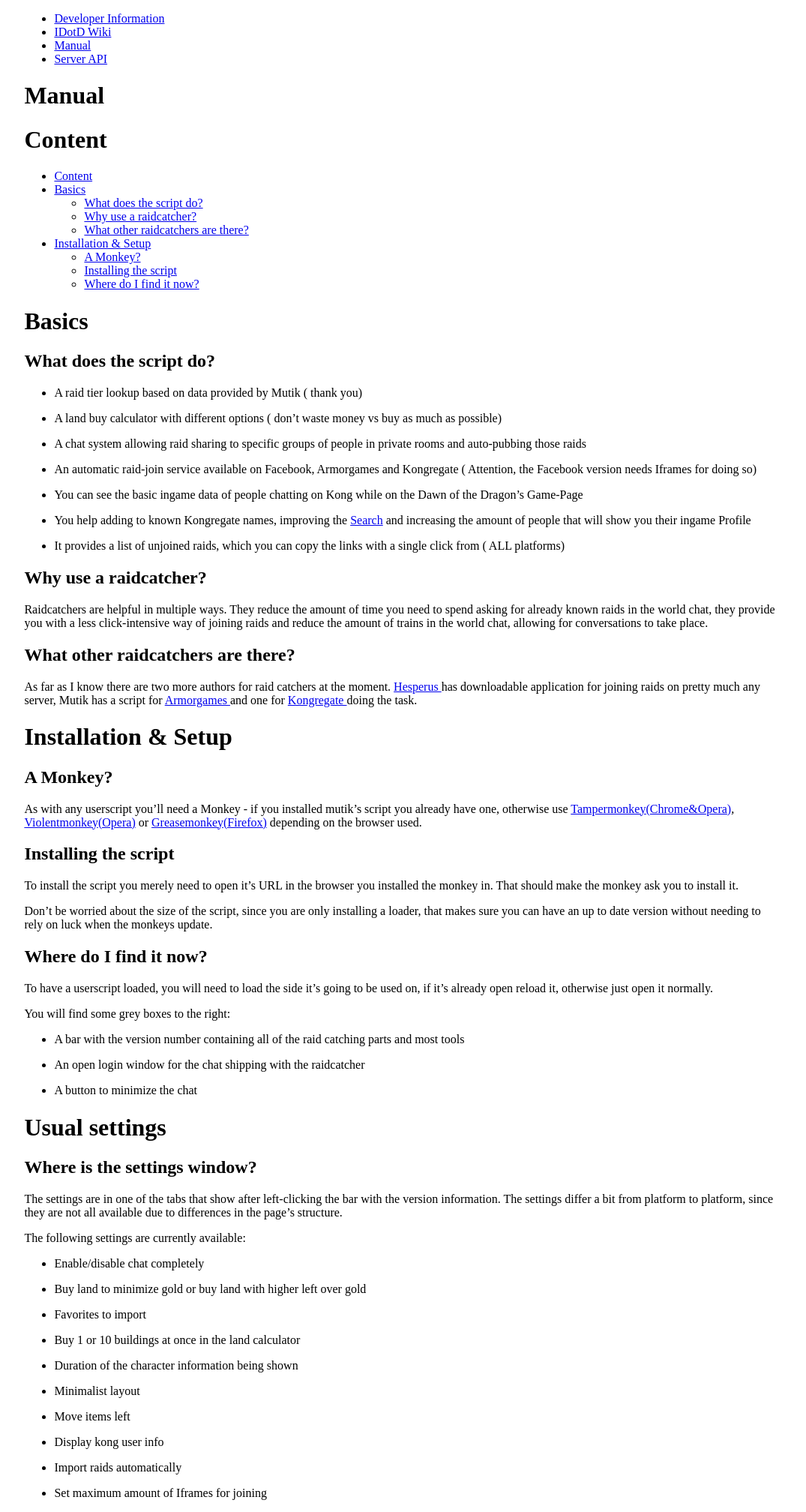
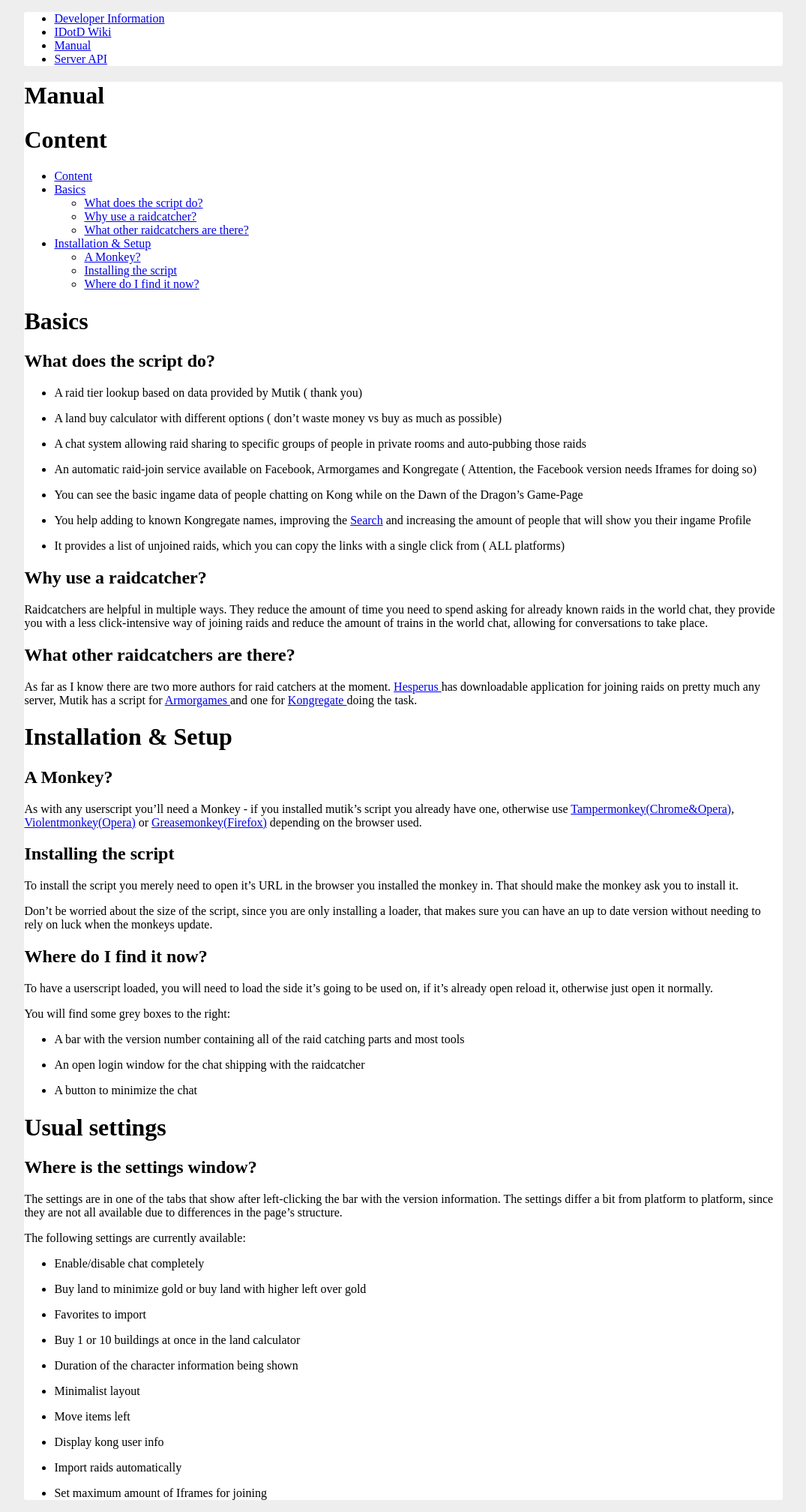
Before and after one commit to IDotD/IDotD.github.io, a Jekyll site: the page built from manual.md, in a window 1280 px wide. Shown: the whole page at 75% size, without its empty margins (102-1177 px from the left). Built offline with Jekyll 4.4.1, drawn with Linux system fonts in a browser that asks for light colours.

Commit message:
Update default.html

```diff
--- a/_layouts/default.html
+++ b/_layouts/default.html
@@ -4,6 +4,7 @@
         <meta charset="utf-8">
         <title>{{ page.title }} | IDotD</title>
         <link rel="stylesheet" href="{{ site.baseurl }}/css/layout.css" >
+        <link rel="stylesheet" href="{{ site.baseurl }}/css/design.css" >
     </head>
     <body>
         <div>
```
